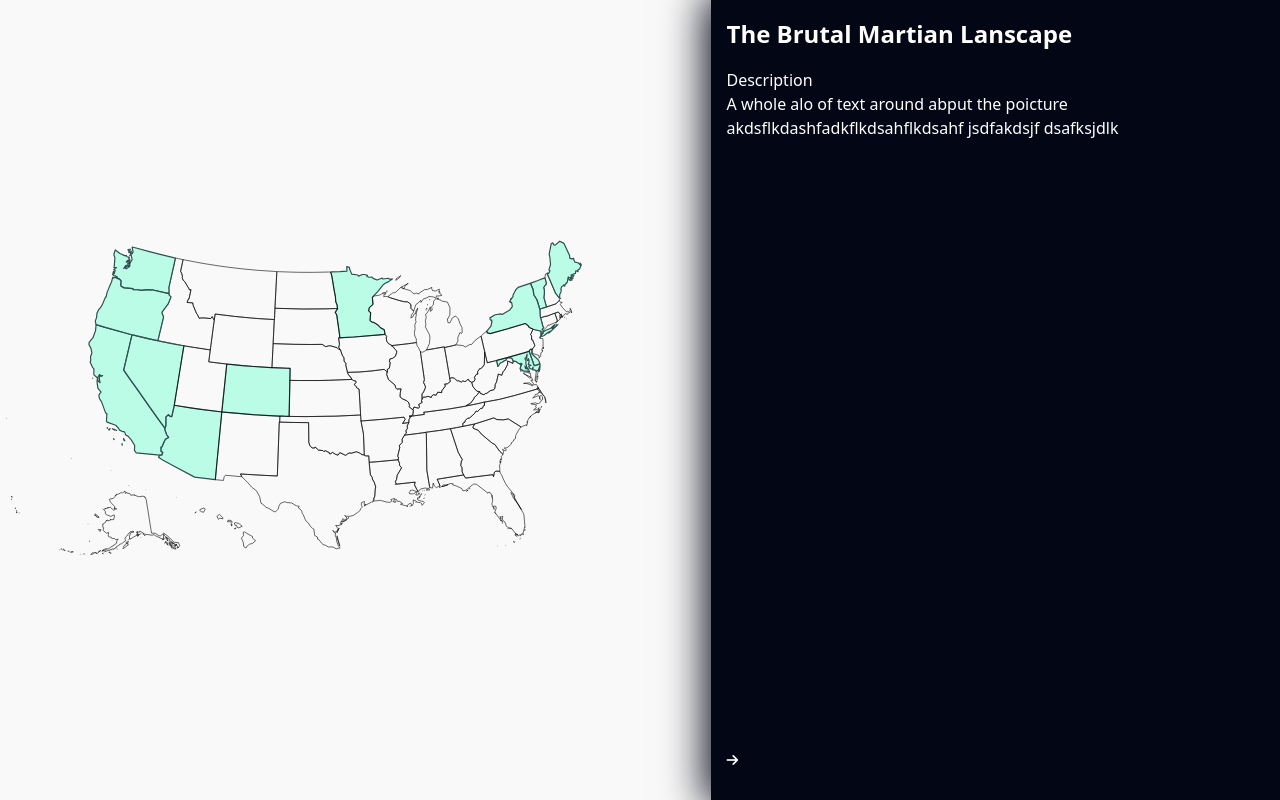
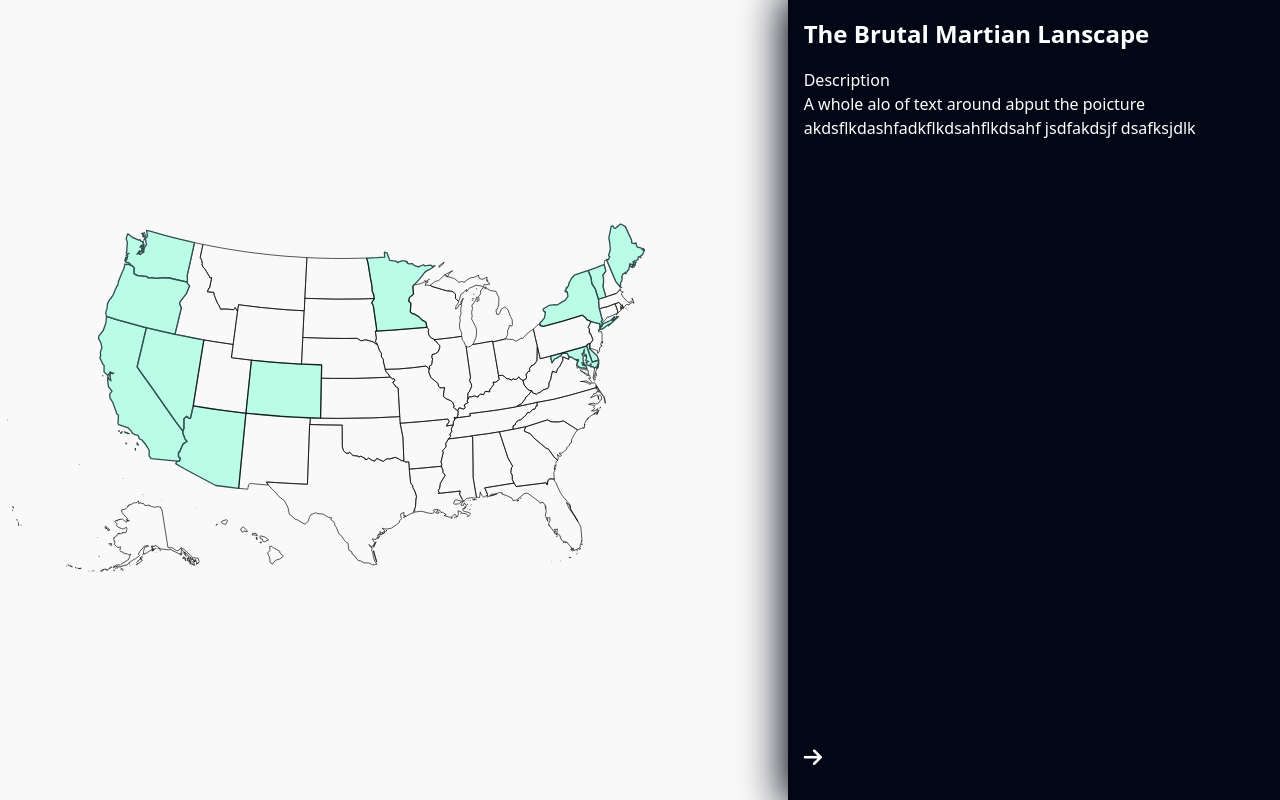
Before and after one commit to liangchow/reactjs-nor-map, a React (Vite) app: page / in a window 1280 px wide. Built offline with nearby package versions, Linux system fonts and the light colour scheme.

Commit message:
Update index.css
Map size

```diff
--- a/src/index.css
+++ b/src/index.css
@@ -25,6 +25,14 @@
   display: relative;
   /* flex-direction: column; */
   /* background: #F9F9F9; */
+}
+
+svg {
+  pointer-events: none;
+}
+
+path {
+  pointer-events: auto;
 }
 
 .imgContainer {
@@ -83,7 +91,7 @@
   /* overflow-y: scroll; */
   height: 100%;
   width: 100%;
-  min-width: 320px;
+  max-width: 600px;
   margin-left: auto;
   background: #030615;
 }
@@ -101,6 +109,10 @@
   cursor: pointer;
   transition-duration: 200ms;
   padding: 1rem 0;
+}
+
+.sidebarContents button i {
+  font-size: 1.3rem;
 }
 
 .sidebarContents button:hover {
```
